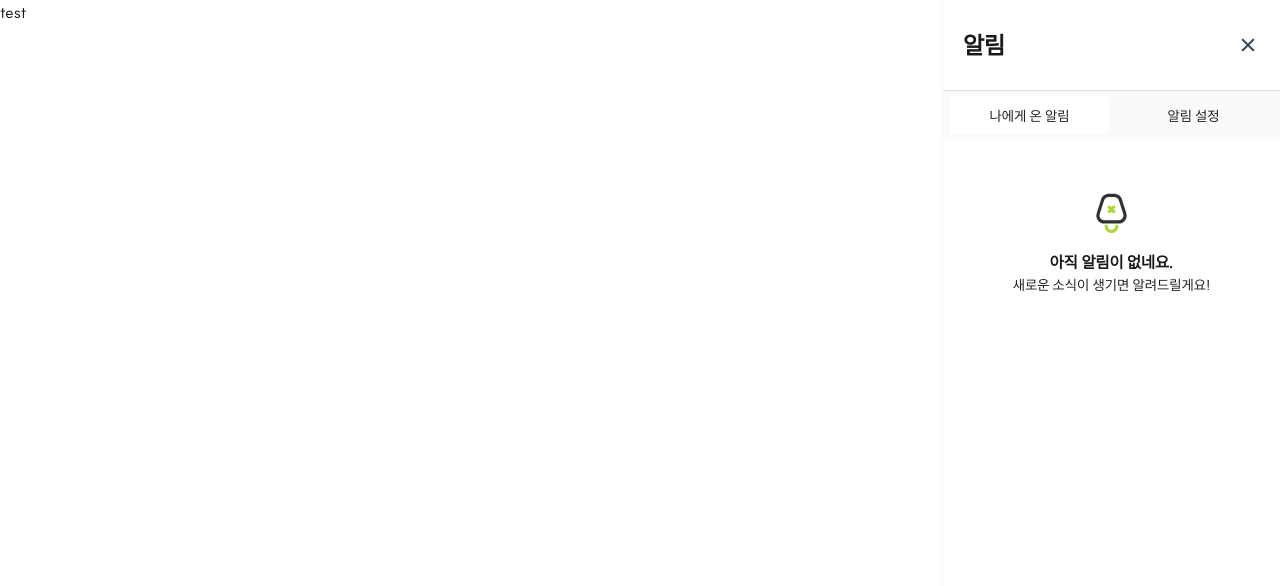
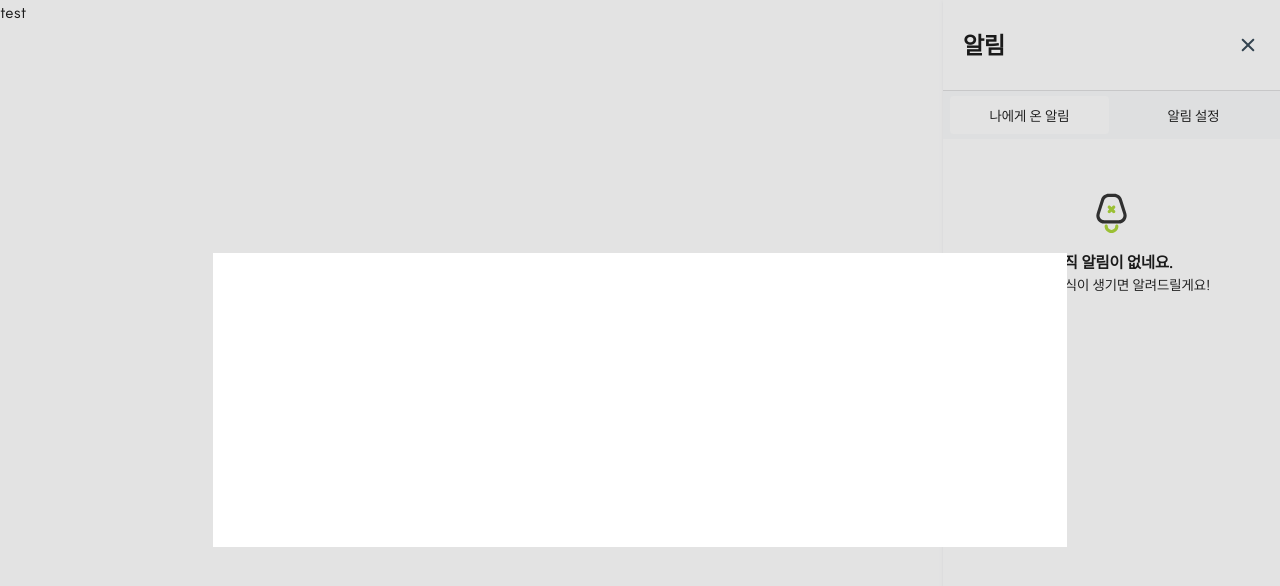
Before and after one commit to muzi55/didit, a Next.js app: page / in a window 1280 px wide. Shown: the top 586 px of the page. Built offline with nearby package versions, Linux system fonts and the light colour scheme.

Commit message:
component: Search 컴포넌트 구조 작성

```diff
--- /dev/null
+++ b/src/app/_components/search/Search.tsx
@@ -0,0 +1,12 @@
+import React from "react";
+
+export default function Search() {
+	return (
+		<div className="max-w-[854px] w-[80%] min-h-[294px] bg-white">
+			<div>
+				<div>{/* input */}</div>
+				<div>{/* tabs */}</div>
+			</div>
+		</div>
+	);
+}
--- a/src/app/page.tsx
+++ b/src/app/page.tsx
@@ -1,12 +1,16 @@
 "use client";
 
 import Alarm from "./_components/alarm/Alarm";
+import Search from "./_components/search/Search";
 
 export default function Home() {
 	return (
 		<>
 			<div>test</div>
 			<Alarm />
+			<div className="absolute top-0 left-0 w-full h-full bg-[#20202020] z-10 flex justify-center items-center">
+				<Search />
+			</div>
 		</>
 	);
 }
```
